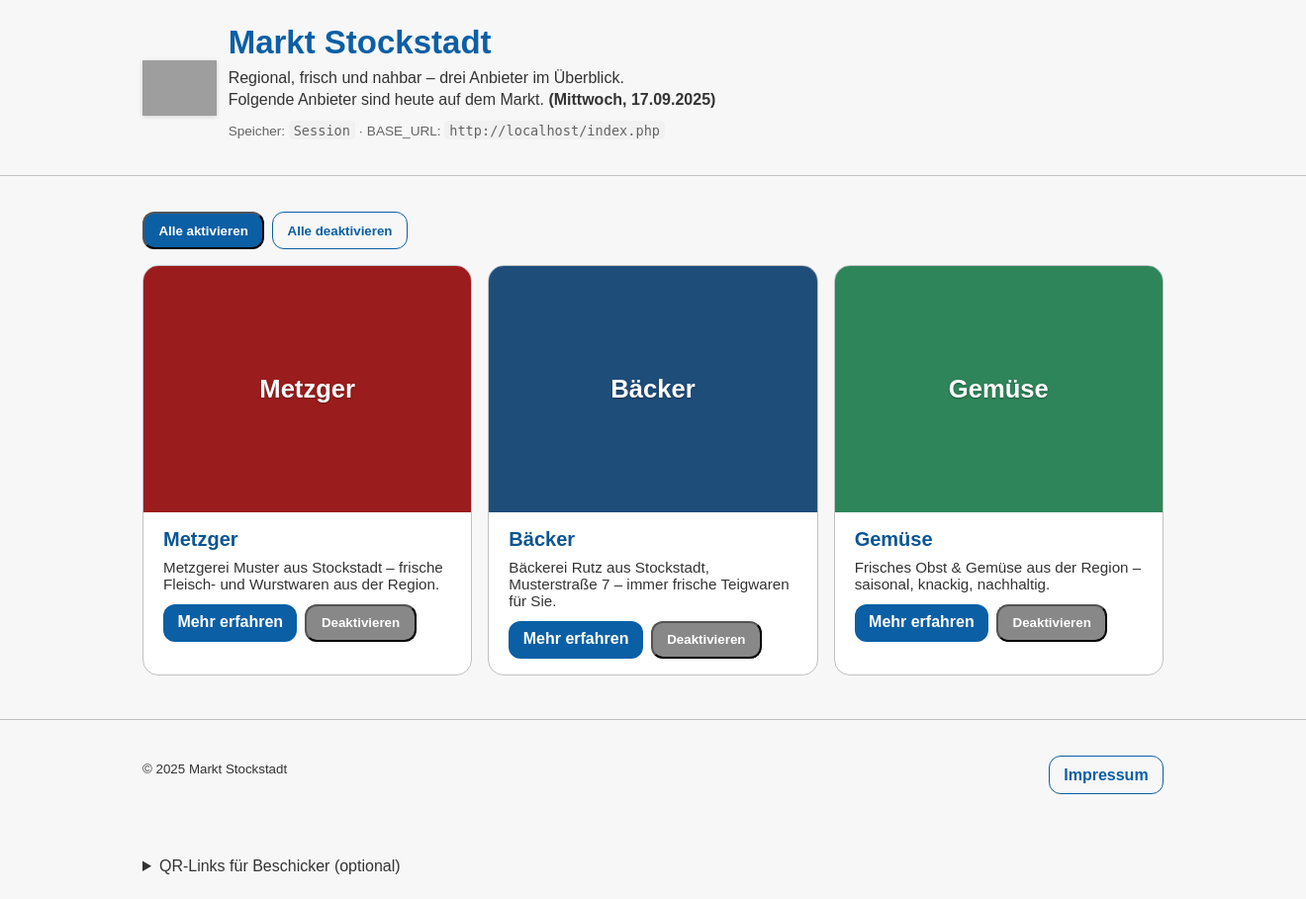
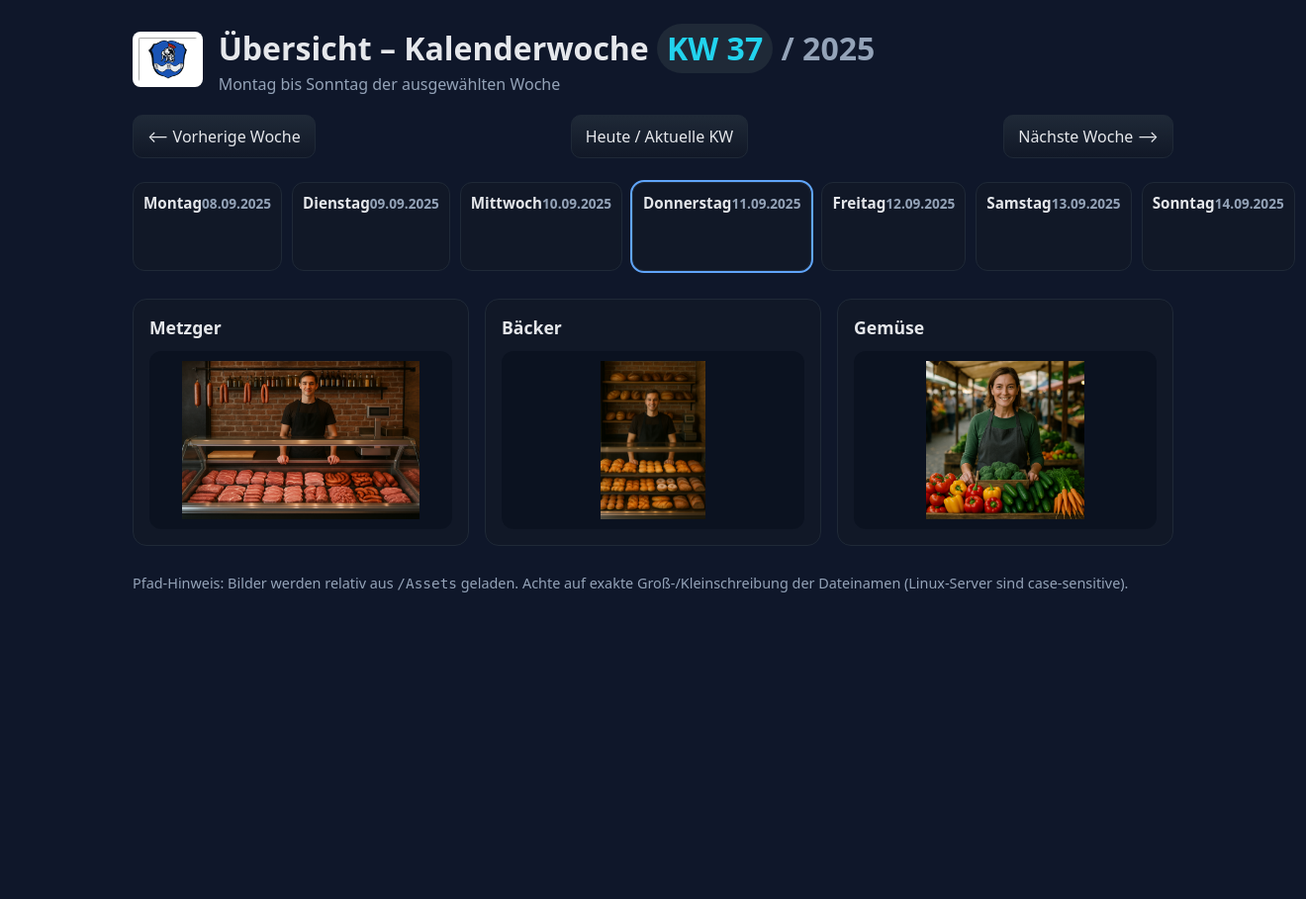
Before and after one commit to marnat/markt-stockstadt, a PHP site: page /index.php in a window 1320 px wide. Shown: the whole page at 99% size. After the commit the page ends 599 px from the top, so only its background shows below. Run offline with PHP 8.4, Linux system fonts and the light colour scheme; grey boxes are pictures that could not be loaded.

Commit message:
Wochenfunktion angepasst und Bilder hinzugefügt

```diff
--- a/index.php
+++ b/index.php
@@ -1,193 +1,151 @@
 <?php
-// index.php — PHP-Prototyp „Markt Stockstadt“ (Session-Storage, Azure/Linux geeignet)
-// - Keine Dateischreibrechte (nur $_SESSION)
-// - Kein Redirect (Seite rendert direkt mit neuem Zustand)
-// - GET-API: ?teilnehmer=<UID>&status=on|off
-// - Responsives 3-Spalten-Layout, Arial, Blau/Silber
+// index.php – Beispiel mit Wochenfunktion (ISO-Woche) und Bild-Einbindung aus /Assets
+// Charset & Zeitzone
+header('Content-Type: text/html; charset=utf-8');
+date_default_timezone_set('Europe/Berlin');
 
-// Optional: Session-Pfad stabil setzen (Ordner wird bei Bedarf erstellt)
-@mkdir('/home/site/wwwroot/sessions', 0775, true);
-ini_set('session.save_path', '/home/site/wwwroot/sessions');
+// Aktuelle ISO-Woche und Jahr aus Query Parametern lesen, sonst heute
+$today = new DateTimeImmutable('today');
+$week = isset($_GET['week']) && ctype_digit($_GET['week']) ? (int)$_GET['week'] : (int)$today->format('W');
+$year = isset($_GET['year']) && ctype_digit($_GET['year']) ? (int)$_GET['year'] : (int)$today->format('o'); // ISO-Jahr
 
-session_start();
-
-// ------------------ Konfiguration ------------------ //
-$scheme = (!empty($_SERVER['HTTPS']) && $_SERVER['HTTPS'] !== 'off') ? 'https' : 'http';
-$host   = $_SERVER['HTTP_HOST'] ?? 'localhost';
-$script = $_SERVER['SCRIPT_NAME'] ?? '/index.php';
-$dir    = rtrim(str_replace('\\', '/', dirname($script)), '/');
-$BASE_URL = $scheme . '://' . $host . ($dir ? $dir : '') . '/index.php';
-
-$PRIMARY = '#0B5FA5';
-$SILVER  = '#C0C0C0';
-$TEXT    = '#333333';
-$BG      = '#f7f7f8';
-
-$DEFAULT_PARTICIPANTS = [
-  ['uid'=>'c0e603a4','name'=>'Metzger','desc'=>'Metzgerei Muster aus Stockstadt – frische Fleisch- und Wurstwaren aus der Region.','color'=>'#9B1C1C','status'=>'off'],
-  ['uid'=>'b7f2d915','name'=>'Bäcker','desc'=>'Bäckerei Rutz aus Stockstadt, Musterstraße 7 – immer frische Teigwaren für Sie.','color'=>'#1F4D7A','status'=>'off'],
-  ['uid'=>'a3d84bc2','name'=>'Gemüse','desc'=>'Frisches Obst & Gemüse aus der Region – saisonal, knackig, nachhaltig.','color'=>'#2F855A','status'=>'off'],
-];
-
-// ------------------ Session-Storage ------------------ //
-const SESSION_KEY = 'markt_stockstadt_participants';
-// Demo-Start: alle "on", damit man sofort etwas sieht
-$defaultsOn = array_map(function($p){ $p['status'] = 'on'; return $p; }, $DEFAULT_PARTICIPANTS);
-if (!isset($_SESSION[SESSION_KEY]) || !is_array($_SESSION[SESSION_KEY])) {
-  $_SESSION[SESSION_KEY] = $defaultsOn;
-}
-$participants = $_SESSION[SESSION_KEY];
-
-// ------------------ Mittwoch-Logik ------------------ //
-function currentWednesdayDate() {
-  $today = new DateTime('today');
-  $dow = (int)$today->format('N'); // 1=Mo … 7=So
-  $w = clone $today;
-  $dow <= 3 ? $w->modify('wednesday this week') : $w->modify('next wednesday');
-  return $w;
-}
-function formatDateDe(DateTime $d) {
-  $wdays = ['Sonntag','Montag','Dienstag','Mittwoch','Donnerstag','Freitag','Samstag'];
-  return $wdays[(int)$d->format('w')] . ', ' . $d->format('d.m.Y');
+// Sicherstellen, dass Woche im gültigen Bereich liegt (1..52/53)
+function isoWeeksInYear(int $year): int {
+    // 28.12 gehört immer zur letzten ISO-Woche eines Jahres
+    $dt = new DateTimeImmutable($year . '-12-28');
+    return (int)$dt->format('W');
 }
 
-// ------------------ API (ohne Redirect) ------------------ //
-// 1) Einzelumschaltung via GET (?teilnehmer=UID&status=on|off)
-if (isset($_GET['teilnehmer'], $_GET['status'])) {
-  $uid = preg_replace('/[^a-zA-Z0-9]/', '', $_GET['teilnehmer']);
-  $status = strtolower($_GET['status']) === 'on' ? 'on' : 'off';
-  foreach ($participants as &$p) { if ($p['uid'] === $uid) { $p['status'] = $status; break; } }
-  unset($p);
-  $_SESSION[SESSION_KEY] = $participants;
+$maxWeeks = isoWeeksInYear($year);
+if ($week < 1) { $year--; $week = isoWeeksInYear($year); }
+if ($week > $maxWeeks) { $week = 1; $year++; }
+
+// Montag der gewünschten ISO-Woche bestimmen
+$monday = (new DateTimeImmutable())->setISODate($year, $week); // Montag
+
+// Wochentage auf Deutsch
+$weekdayNames = ['Montag','Dienstag','Mittwoch','Donnerstag','Freitag','Samstag','Sonntag'];
+$weekDays = [];
+for ($i = 0; $i < 7; $i++) {
+    $d = $monday->modify("+{$i} day");
+    $weekDays[] = [
+        'name' => $weekdayNames[$i],
+        'date' => $d->format('d.m.Y'),
+        'iso'  => $d->format('Y-m-d'),
+        'isToday' => $d->format('Y-m-d') === $today->format('Y-m-d')
+    ];
 }
 
-// 2) Bulk-Aktionen via POST (Buttons)
-if (($_SERVER['REQUEST_METHOD'] ?? '') === 'POST') {
-  $action = $_POST['action'] ?? '';
-  if ($action === 'all_on' || $action === 'all_off') {
-    $newStatus = $action === 'all_on' ? 'on' : 'off';
-    foreach ($participants as &$p) { $p['status'] = $newStatus; }
-    unset($p);
-  } elseif ($action === 'toggle' && !empty($_POST['uid'])) {
-    $uid = preg_replace('/[^a-zA-Z0-9]/', '', $_POST['uid']);
-    foreach ($participants as &$p) { if ($p['uid'] === $uid) { $p['status'] = ($p['status'] === 'on' ? 'off' : 'on'); break; } }
-    unset($p);
+// Navigation (Vor-/Zurück-Woche) berechnen
+$prevWeek = $week - 1; $prevYear = $year;
+if ($prevWeek < 1) { $prevYear = $year - 1; $prevWeek = isoWeeksInYear($prevYear); }
+$nextWeek = $week + 1; $nextYear = $year;
+if ($nextWeek > isoWeeksInYear($year)) { $nextYear = $year + 1; $nextWeek = 1; }
+
+// Hilfsfunktion: sichere Query-URL
+function weekUrl($w, $y): string {
+    return '?week=' . rawurlencode((string)$w) . '&year=' . rawurlencode((string)$y);
 }
-  $_SESSION[SESSION_KEY] = $participants;
-}
-
-$visible = array_values(array_filter($participants, fn($p) => $p['status'] === 'on'));
-$marketDate = currentWednesdayDate();
 ?>
-<!DOCTYPE html>
+<!doctype html>
 <html lang="de">
 <head>
-  <meta charset="utf-8" />
-  <meta name="viewport" content="width=device-width, initial-scale=1" />
-  <title>Markt Stockstadt</title>
+  <meta charset="utf-8">
+  <meta name="viewport" content="width=device-width, initial-scale=1">
+  <title>Übersicht – KW <?= htmlspecialchars($week) ?> / <?= htmlspecialchars($year) ?></title>
   <style>
-    :root{ --primary: <?= $PRIMARY ?>; --silver: <?= $SILVER ?>; --text: <?= $TEXT ?>; --bg: <?= $BG ?>; }
-    *{ box-sizing:border-box; }
-    body{ margin:0; font-family: Arial, Helvetica, sans-serif; background: var(--bg); color: var(--text); }
-    header{ border-bottom:1px solid var(--silver); }
-    .container{ max-width:1080px; margin:0 auto; padding:1.5rem; }
-    h1{ color:var(--primary); margin:0; font-size:clamp(1.8rem, 2.5vw, 2.4rem); }
-    p.lead{ margin:.5rem 0 0 0; }
-    .sub{ margin:.25rem 0 0 0; }
-    .grid{ display:grid; gap:1rem; grid-template-columns:1fr; }
-    @media (min-width:768px){ .grid{ grid-template-columns:repeat(3,1fr); } }
-    .card{ background:#fff; border:1px solid var(--silver); border-radius:16px; overflow:hidden; display:flex; flex-direction:column; }
-    .block{ position:relative; aspect-ratio:4/3; display:flex; align-items:center; justify-content:center; color:#fff; font-weight:700; font-size:1.6rem; }
-    .block span{ position:relative; z-index:2; text-shadow:0 1px 2px rgba(0,0,0,.35); }
-    .content{ padding:1rem 1.25rem; }
-    h2{ margin:0; font-size:1.25rem; color:#0A5594; }
-    .desc{ margin:.5rem 0 0 0; font-size:.95rem; }
-    .btn{ display:inline-block; margin-top:.75rem; background:var(--primary); color:#fff; text-decoration:none; padding:.6rem .9rem; border-radius:12px; font-weight:600; }
-    footer{ border-top:1px solid var(--silver); margin-top:1.25rem; }
-    .crest{ height:56px; width:auto; filter: drop-shadow(0 1px 2px rgba(0,0,0,.15)); }
-    .row{ display:flex; gap:.75rem; align-items:center; }
-    .meta{ font-size:.85rem; opacity:.75; }
-    code{ background:#f0f0f0; padding:.1rem .3rem; border-radius:4px; }
+    :root {
+      --bg: #0f172a;       /* slate-900 */
+      --card: #111827;     /* gray-900 */
+      --muted: #94a3b8;    /* slate-400 */
+      --text: #e5e7eb;     /* gray-200 */
+      --accent: #22d3ee;   /* cyan-400 */
+      --accent-2: #60a5fa; /* blue-400 */
+    }
+    * { box-sizing: border-box; }
+    body { margin:0; font-family: system-ui, -apple-system, Segoe UI, Roboto, "Helvetica Neue", Arial, "Noto Sans", "Apple Color Emoji", "Segoe UI Emoji"; background: var(--bg); color: var(--text); }
+    .container { max-width: 1100px; margin: 0 auto; padding: 24px; }
+    header { display:flex; align-items:center; gap:16px; margin-bottom: 20px; }
+    header img { height: 56px; width: auto; border-radius: 8px; background: #fff; padding: 6px; }
+    h1 { margin:0; font-size: clamp(1.4rem, 2.5vw, 2rem); line-height: 1.2; }
+    .muted { color: var(--muted); }
+
+    .nav { display:flex; align-items:center; justify-content: space-between; gap:12px; margin: 18px 0 24px; }
+    .btn { display:inline-flex; align-items:center; gap:8px; padding:10px 14px; border-radius: 10px; border: 1px solid #1f2937; background: linear-gradient(180deg,#1f2937,#111827); color: var(--text); text-decoration:none; }
+    .btn:hover { border-color:#374151; filter: brightness(1.05); }
+    .pill { display:inline-block; padding:6px 10px; border-radius:999px; background:#1f2937; color: var(--accent); font-weight:600; }
+
+    .week { display:grid; grid-template-columns: repeat(7, 1fr); gap:10px; }
+    .day { background: var(--card); border: 1px solid #1f2937; border-radius: 12px; padding: 10px; min-height: 90px; }
+    .day.today { outline: 2px solid var(--accent-2); }
+    .day h3 { margin:0 0 8px; font-size: 0.95rem; display:flex; align-items:center; justify-content: space-between; }
+    .day .date { color: var(--muted); font-size: 0.85rem; }
+
+    .grid { display:grid; grid-template-columns: repeat(3, 1fr); gap:16px; margin-top: 28px; }
+    .card { background: var(--card); border: 1px solid #1f2937; border-radius: 14px; padding: 16px; }
+    .card h2 { margin:0 0 12px; font-size: 1.1rem; }
+    .media { display:flex; align-items:center; justify-content:center; background:#0b1220; border-radius: 12px; padding: 12px; height: 180px; }
+    .media img { max-width: 100%; max-height: 160px; object-fit: contain; }
+    footer { margin-top: 28px; color: var(--muted); font-size: 0.9rem; }
+
+    @media (max-width: 900px) { .week { grid-template-columns: repeat(3, 1fr); } }
+    @media (max-width: 600px) { .week { grid-template-columns: repeat(2, 1fr); } .grid { grid-template-columns: 1fr; } }
   </style>
 </head>
 <body>
+  <div class="container">
     <header>
-    <div class="container">
-      <div class="row">
-        <img class="crest" alt="Wappen Stockstadt am Main"
-             src="https://upload.wikimedia.org/wikipedia/commons/6/63/Wappen_Stockstadt_am_Main.svg" />
+      <img src="Assets/wappen-stockstadt.gif" alt="Wappen Stockstadt" title="Wappen Stockstadt">
       <div>
-          <h1>Markt Stockstadt</h1>
-          <p class="lead">Regional, frisch und nahbar – drei Anbieter im Überblick.</p>
-          <p class="sub">Folgende Anbieter sind heute auf dem Markt. <strong>(<?= htmlspecialchars(formatDateDe($marketDate)) ?>)</strong></p>
-          <p class="meta">Speicher: <code>Session</code> · BASE_URL: <code><?= htmlspecialchars($BASE_URL) ?></code></p>
-        </div>
-      </div>
+        <h1>Übersicht – Kalenderwoche <span class="pill">KW <?= htmlspecialchars($week) ?></span> <span class="muted">/ <?= htmlspecialchars($year) ?></span></h1>
+        <div class="muted">Montag bis Sonntag der ausgewählten Woche</div>
       </div>
     </header>
 
-  <main>
-    <div class="container">
-      <!-- Demo-Steuerleiste (ohne QR) -->
-      <form method="post" style="display:flex; gap:.5rem; margin-bottom:1rem;">
-        <button class="btn" name="action" value="all_on" type="submit">Alle aktivieren</button>
-        <button class="btn" name="action" value="all_off" type="submit"
-                style="background:transparent;color:var(--primary);border:1px solid var(--primary);">
-          Alle deaktivieren
-        </button>
-      </form>
+    <nav class="nav">
+      <a class="btn" href="<?= htmlspecialchars(weekUrl($prevWeek, $prevYear)) ?>" aria-label="Vorherige Woche">⟵ Vorherige Woche</a>
+      <div>
+        <a class="btn" href="<?= htmlspecialchars(weekUrl((int)$today->format('W'), (int)$today->format('o'))) ?>">Heute / Aktuelle KW</a>
+      </div>
+      <a class="btn" href="<?= htmlspecialchars(weekUrl($nextWeek, $nextYear)) ?>" aria-label="Nächste Woche">Nächste Woche ⟶</a>
+    </nav>
 
-      <section class="grid">
-        <?php if (empty($visible)): ?>
-          <p><em>Aktuell sind keine Anbieter aktiv geschaltet.</em></p>
-        <?php else: foreach ($visible as $p): ?>
-          <article class="card">
-            <div class="block" style="background: <?= htmlspecialchars($p['color']) ?>;">
-              <span><?= htmlspecialchars($p['name']) ?></span>
-            </div>
-            <div class="content">
-              <h2><?= htmlspecialchars($p['name']) ?></h2>
-              <p class="desc"><?= htmlspecialchars($p['desc']) ?></p>
-              <div style="display:flex; gap:.5rem; flex-wrap:wrap;">
-                <a class="btn" href="#" aria-label="Mehr zu <?= htmlspecialchars($p['name']) ?>">Mehr erfahren</a>
-                <form method="post">
-                  <input type="hidden" name="action" value="toggle" />
-                  <input type="hidden" name="uid" value="<?= htmlspecialchars($p['uid']) ?>" />
-                  <button class="btn" type="submit"
-                          style="background:<?= $p['status']==='on' ? '#888' : 'var(--primary)'; ?>">
-                    <?= $p['status']==='on' ? 'Deaktivieren' : 'Aktivieren' ?>
-                  </button>
-                </form>
+    <section class="week" aria-label="Wochentage">
+      <?php foreach ($weekDays as $d): ?>
+        <article class="day <?= $d['isToday'] ? 'today' : '' ?>">
+          <h3>
+            <span><?= htmlspecialchars($d['name']) ?></span>
+            <span class="date"><?= htmlspecialchars($d['date']) ?></span>
+          </h3>
+          <!-- TODO: Hier kannst du für jeden Tag Inhalte einfügen (z.B. Öffnungszeiten, Angebote, Termine) -->
+        </article>
+      <?php endforeach; ?>
+    </section>
+
+    <section class="grid" aria-label="Branchen">
+      <div class="card">
+        <h2>Metzger</h2>
+        <div class="media">
+          <img src="Assets/Metzger.png" alt="Metzger" title="Metzger">
         </div>
       </div>
-          </article>
-        <?php endforeach; endif; ?>
+      <div class="card">
+        <h2>Bäcker</h2>
+        <div class="media">
+          <img src="Assets/Bäcker.png" alt="Bäcker" title="Bäcker">
+        </div>
+      </div>
+      <div class="card">
+        <h2>Gemüse</h2>
+        <div class="media">
+          <img src="Assets/Gemüse.png" alt="Gemüse" title="Gemüse">
+        </div>
+      </div>
     </section>
-    </div>
-  </main>
 
     <footer>
-    <div class="container" style="display:flex; justify-content:space-between; align-items:center;">
-      <small>© <?= date('Y') ?> Markt Stockstadt</small>
-      <a href="#" class="btn" style="background:transparent; color:var(--primary); border:1px solid var(--primary);">Impressum</a>
-    </div>
+      <p>Pfad-Hinweis: Bilder werden relativ aus <code>/Assets</code> geladen. Achte auf exakte Groß-/Kleinschreibung der Dateinamen (Linux-Server sind case-sensitive).</p>
     </footer>
-
-  <div class="container" style="margin-top:1rem;">
-    <details>
-      <summary>QR-Links für Beschicker (optional)</summary>
-      <ul>
-        <?php foreach ($participants as $p): ?>
-          <li>
-            <strong><?= htmlspecialchars($p['name']) ?></strong> — UID <code><?= htmlspecialchars($p['uid']) ?></code>
-            <br>
-            ON: <a href="<?= htmlspecialchars($BASE_URL) ?>?teilnehmer=<?= urlencode($p['uid']) ?>&status=on"><?= htmlspecialchars($BASE_URL) ?>?teilnehmer=<?= urlencode($p['uid']) ?>&status=on</a>
-            &nbsp;|&nbsp;
-            OFF: <a href="<?= htmlspecialchars($BASE_URL) ?>?teilnehmer=<?= urlencode($p['uid']) ?>&status=off"><?= htmlspecialchars($BASE_URL) ?>?teilnehmer=<?= urlencode($p['uid']) ?>&status=off</a>
-          </li>
-        <?php endforeach; ?>
-      </ul>
-    </details>
   </div>
 </body>
 </html>
```
Also changed, not shown: Assets/Bäcker.png (added), Assets/Gemüse.png (added), Assets/Metzger.png (added), Assets/wappen-stockstadt.gif (added). Lines whose indentation alone changed are shown as unchanged.
